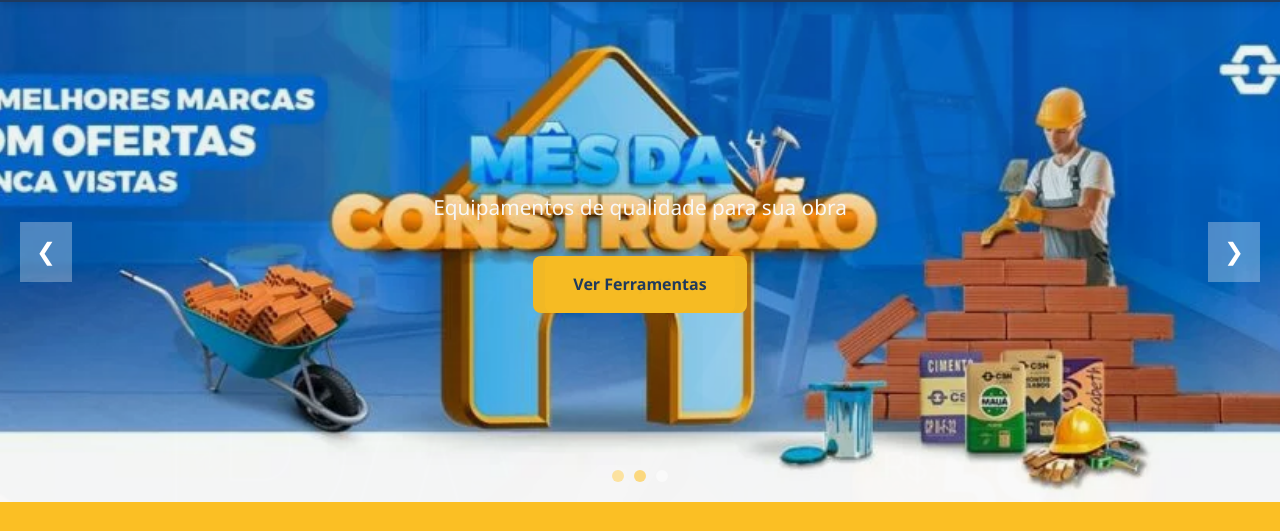
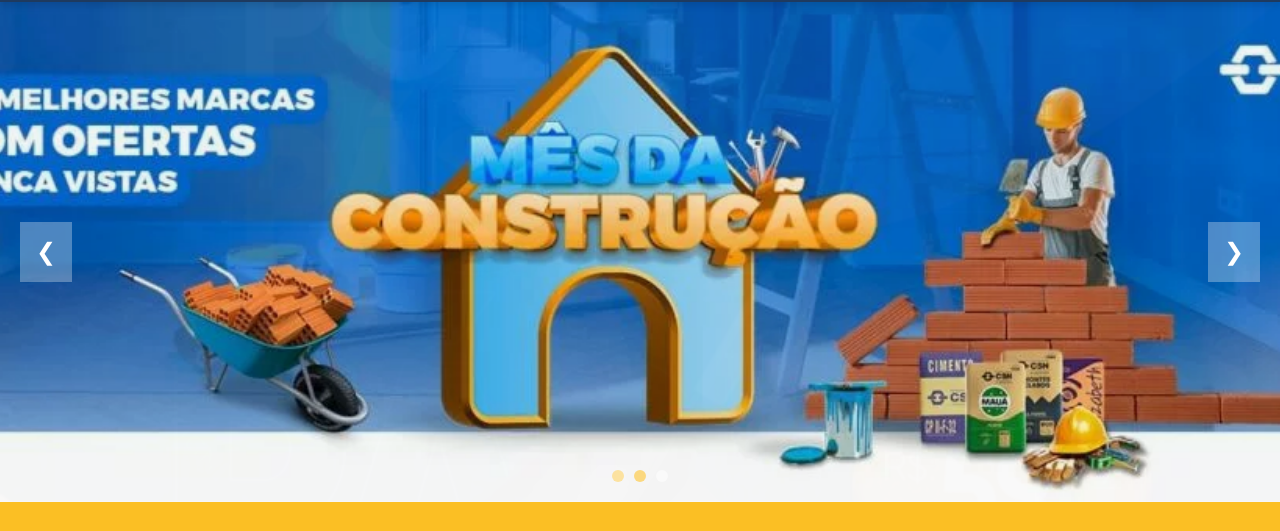
Before and after one commit to Paulo-HL/Site-Hidroluz, a website: page index.html in a window 1280 px wide. Shown: the part 136-667 px from the top of the page. Drawn offline with Linux system fonts and the light colour scheme.

Commit message:
Add files via upload

```diff
--- a/index.html
+++ b/index.html
@@ -34,22 +34,16 @@
         <div class="banner-slide active">
             <div class="banner-content">
                 <img src="img/banner 3.png" alt="banner 1">
-                <p>Equipamentos de qualidade para sua obra</p>
-                <a href="#lojas" class="btn">Ver Ferramentas</a>
             </div>
         </div>
         <div class="banner-slide">
             <div class="banner-content">
                 <img src="img/banner2.jpg" alt="banner2">
-                <p>Tudo que você precisa em um só lugar</p>
-                <a href="#lojas" class="btn">Conheça Mais</a>
             </div>
         </div>
         <div class="banner-slide">
             <div class="banner-content">
                <img src="img/banner.png" alt="banner">
-                <p>Receba suas ferramentas em tempo recorde</p>
-                <a href="#contato" class="btn">Solicitar Orçamento</a>
             </div>
         </div>
         <div class="banner-controls">
```
